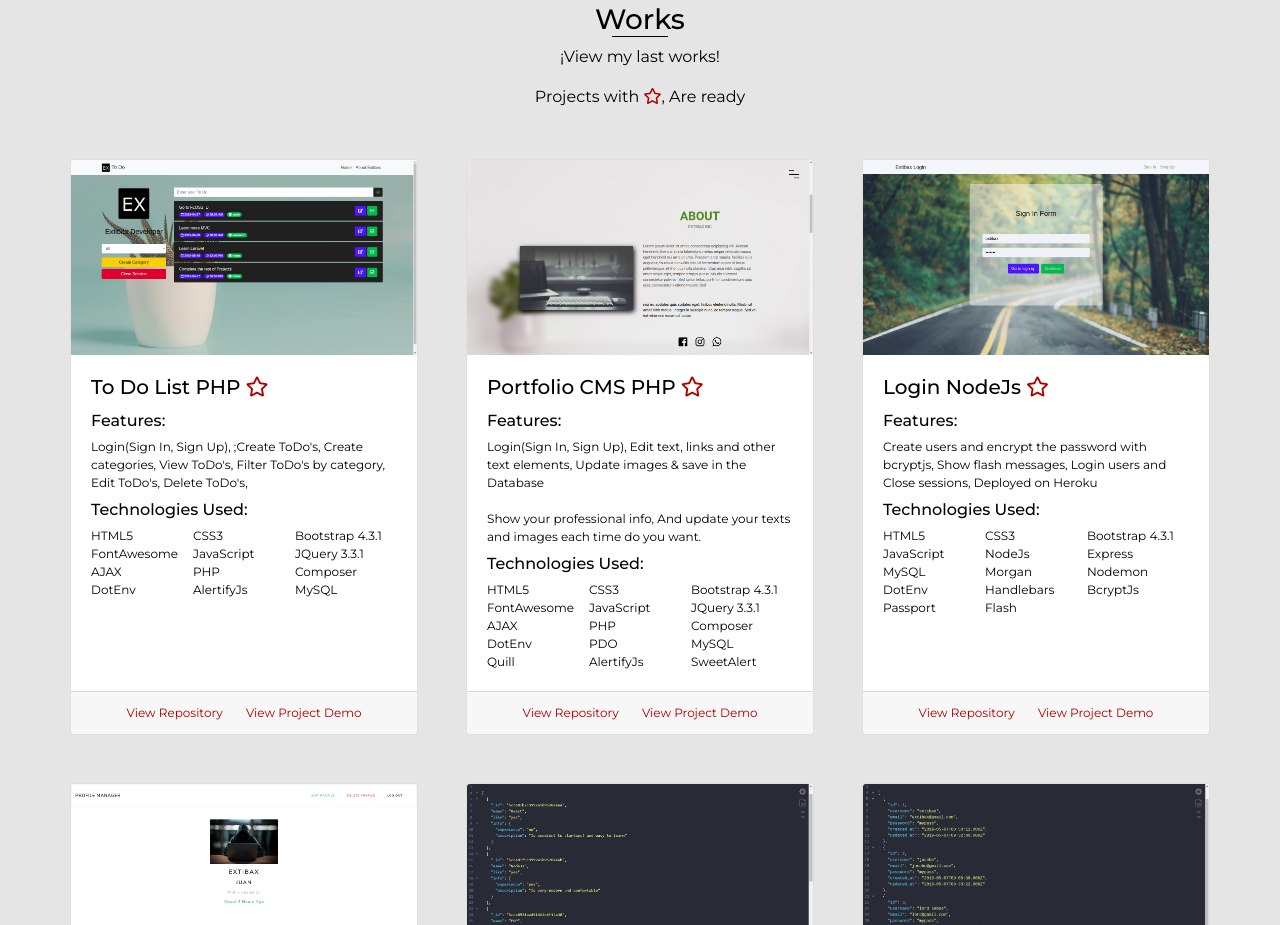
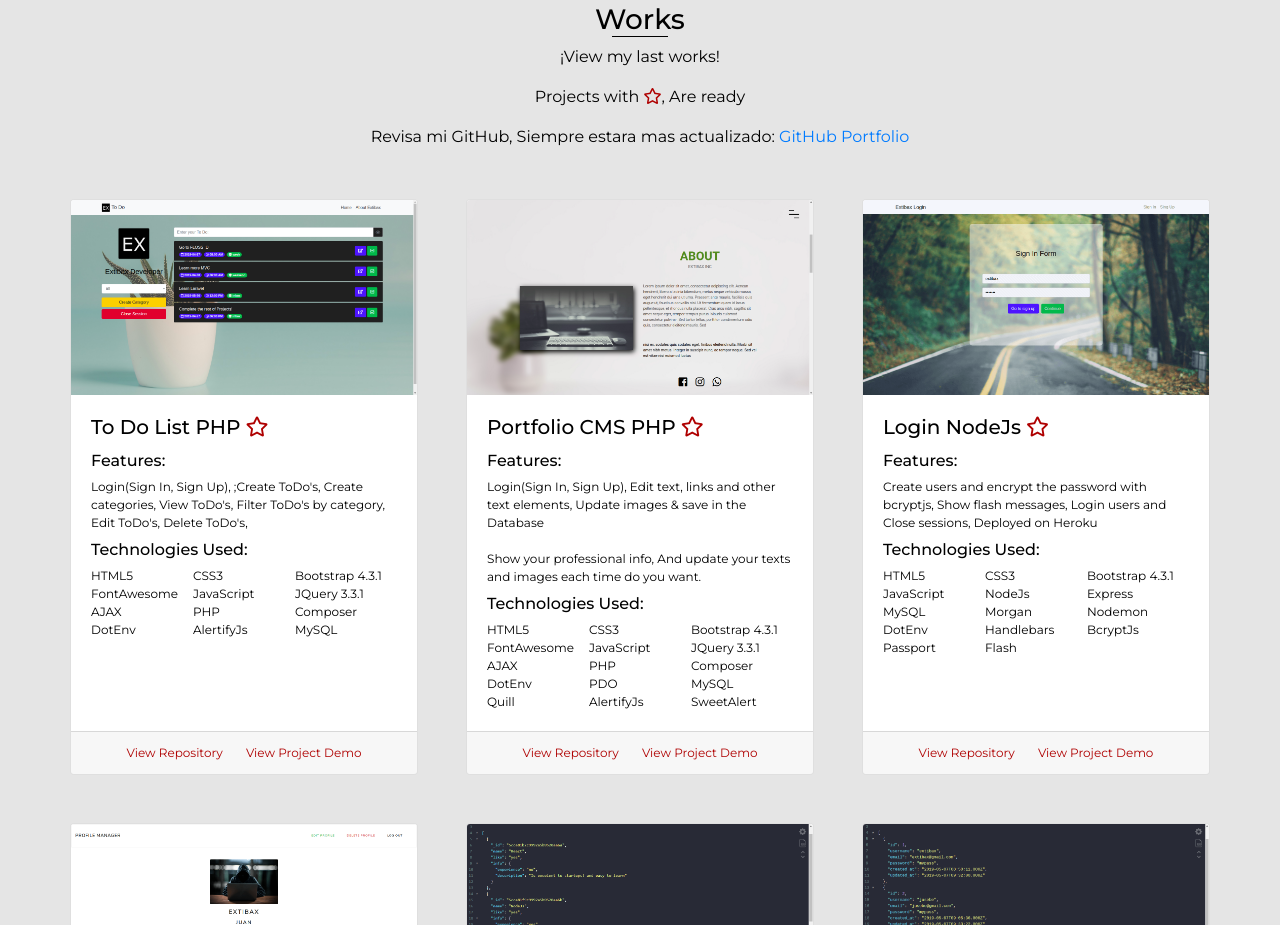
Before and after one commit to Extibax/bedoya-dev-panama, a website: page index.html in a window 1280 px wide. Shown: the part 2215-3140 px from the top of the page. Drawn offline with nearby package versions, Linux system fonts and the light colour scheme; some packages are replaced by stand-ins of ours; a script that the page names is missing.

Commit message:
github recommendation added before projects list

```diff
--- a/index.html
+++ b/index.html
@@ -81,7 +81,10 @@
       <div class="landing" id="home">
         <div id="particles-js"></div>
         <div class="landing-text">
-          <h3>¡Hello World, I'm <span class="special-color" style="text-decoration: underline;">Juan Bedoya</span>!</h3>
+          <h3>
+            ¡Hello World, I'm
+            <span class="special-color" style="text-decoration: underline;">Juan Bedoya</span>!
+          </h3>
 
           <h1 class="ah-headline">
             <span class="im">¡I'm </span>
@@ -276,6 +279,10 @@
       <h3>Works</h3>
       <p>¡View my last works!</p>
       <p>Projects with <i class="far fa-star"></i>, Are ready</p>
+      <p class="bold">
+        Revisa mi GitHub, Siempre estara mas actualizado:
+        <a rel="stylesheet" href="https://github.com/Extibax" target="_blank">GitHub Portfolio</a>
+      </p>
       <!-- <p>Currently I'm finishing all the projects, And then I'll put them correctly here. Written on: 23/04/19</p> -->
       <div class="row">
         <div class="col-md-12">
@@ -600,12 +607,12 @@
     integrity="sha256-FgpCb/KJQlLNfOu91ta32o/NMZxltwRo8QtmkMRdAu8=" crossorigin="anonymous"></script>
   <!-- Script Popper -->
   <script src="https://cdnjs.cloudflare.com/ajax/libs/popper.js/1.14.7/umd/popper.min.js"
-    integrity="sha384-UO2eT0CpHqdSJQ6hJty5KVphtPhzWj9WO1clHTMGa3JDZwrnQq4sF86dIHNDz0W1" crossorigin="anonymous">
-  </script>
+    integrity="sha384-UO2eT0CpHqdSJQ6hJty5KVphtPhzWj9WO1clHTMGa3JDZwrnQq4sF86dIHNDz0W1"
+    crossorigin="anonymous"></script>
   <!-- Script Bootstrap -->
   <script src="https://stackpath.bootstrapcdn.com/bootstrap/4.3.1/js/bootstrap.min.js"
-    integrity="sha384-JjSmVgyd0p3pXB1rRibZUAYoIIy6OrQ6VrjIEaFf/nJGzIxFDsf4x0xIM+B07jRM" crossorigin="anonymous">
-  </script>
+    integrity="sha384-JjSmVgyd0p3pXB1rRibZUAYoIIy6OrQ6VrjIEaFf/nJGzIxFDsf4x0xIM+B07jRM"
+    crossorigin="anonymous"></script>
   <!-- Script AnimatedHeadlinesJs Lib -->
   <script src="lib/AnimateHeadlineJs/jquery.animatedheadline.js"></script>
   <!-- Script ParticleJs -->
```
